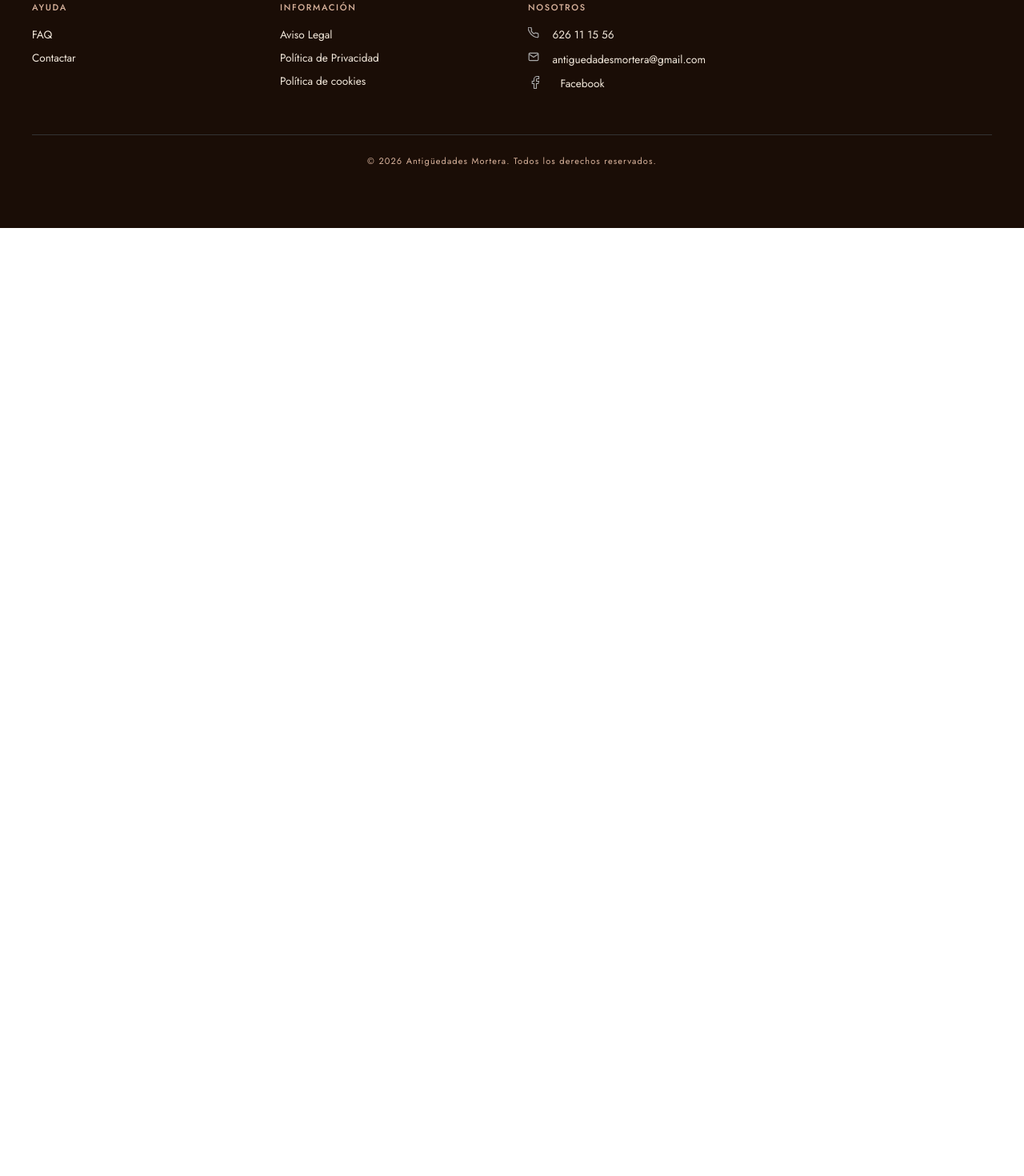
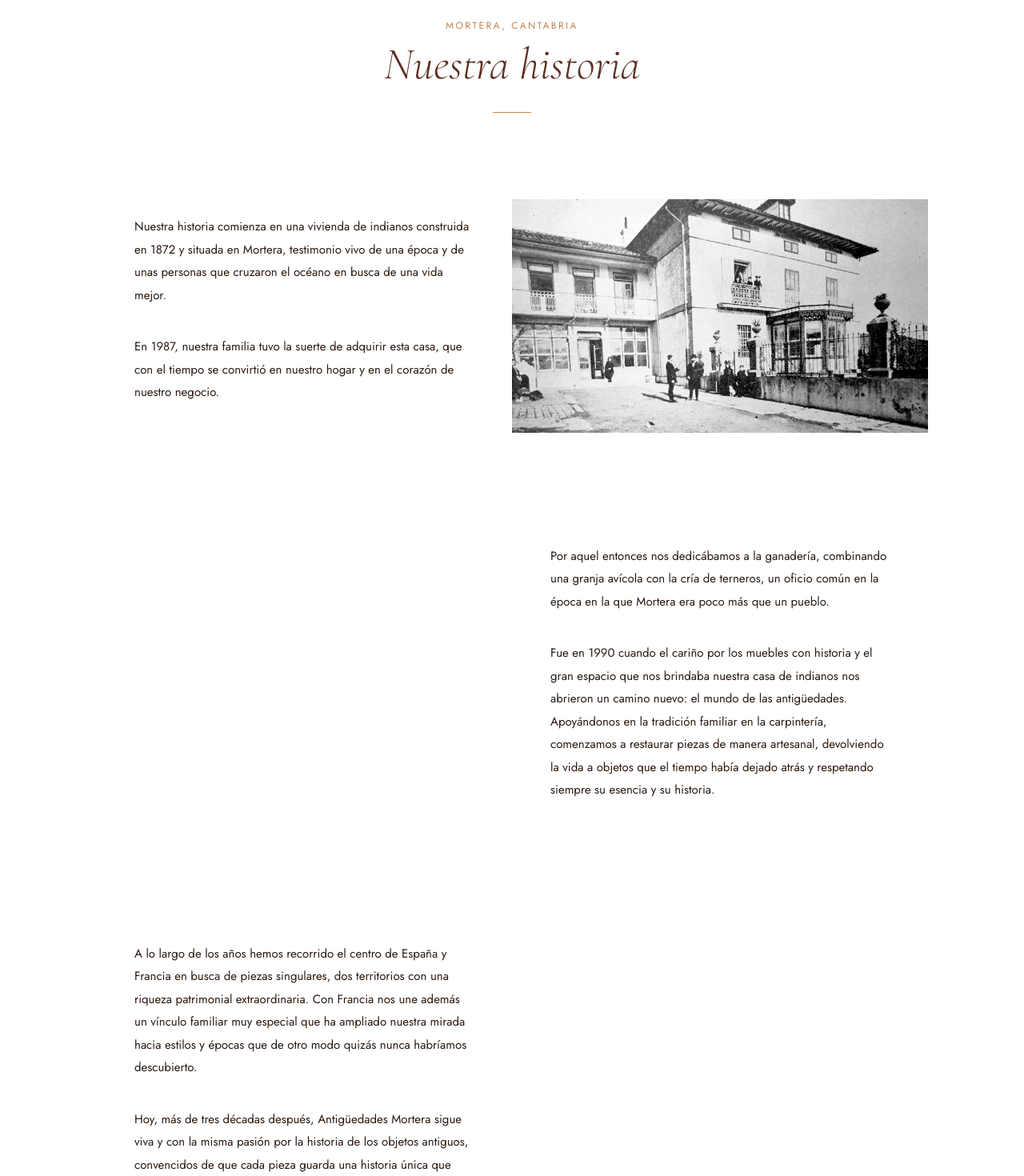
Before and after one commit to paularivero22/anticuario, a React (Vite) app in the folder frontend/: page /sobre-nosotros in a window 1280 px wide. Shown: the part 194-1664 px from the top of the page at 80% size. Before the commit the page ends 800 px from the top, so only its background shows below. Built offline with nearby package versions, Linux system fonts and the light colour scheme; no server answers.

Commit message:
sobre nosotros commit

```diff
--- a/frontend/src/pages/Home.jsx
+++ b/frontend/src/pages/Home.jsx
@@ -103,9 +103,11 @@ export default function Home() {
           <div className="sobre-nosotros-grid">
             <div>
               <p className="section-eyebrow">Nuestra historia</p>
-              <h2 className="sobre-nosotros-title">40 años de historia</h2>
+              <h2 className="sobre-nosotros-title">39 años de historia</h2>
               <p className="sobre-nosotros-text">
-                Lorem ipsum dolor sit amet, consectetur adipiscing elit. Morbi vitae pellentesque magna, et mattis mi. Phasellus et consectetur felis. Cras sit amet hendrerit massa. Nam euismod augue non accumsan maximus.
+                Una historia que comienza en 1987 en una casa de indianos ubicada en Mortera,
+                nacida de una pasión por las antigüedades y el profundo respeto por la
+                memoria que cada pieza lleva consigo.
               </p>
               <button className="btn-primary" onClick={() => navigate('/sobre-nosotros')}>Sobre nosotros</button>
             </div>
--- /dev/null
+++ b/frontend/src/pages/SobreNosotros.css
@@ -0,0 +1,127 @@
+
+.sn-page {
+    background: var(--color-background);
+    padding-bottom: 6em;
+}
+
+/* ===== CABECERA ===== */
+.sn-cabecera {
+    text-align: center;
+    padding: 5em 2em 3em;
+    max-width: 50em;
+    margin: 0 auto;
+}
+
+.sn-subtitulo {
+    font-family: 'Jost', sans-serif;
+    font-size: 0.75em;
+    letter-spacing: 0.2em;
+    text-transform: uppercase;
+    color: var(--color-golden);
+    margin-bottom: 0.75em;
+}
+
+.sn-titulo {
+    font-size: 3.5em;
+    font-weight: 300;
+    font-style: italic;
+    color: var(--color-espresso);
+    line-height: 1.1;
+    margin-bottom: 0.5em;
+}
+
+.sn-linea {
+    width: 3em;
+    height: 1px;
+    background: var(--color-golden);
+    margin: 0 auto;
+}
+
+/* ===== BLOQUES ===== */
+.sn-bloque {
+    display: grid;
+    gap: 0;
+    max-width: 75em;
+    margin: 0 auto;
+    padding: 3em 5em;
+    align-items: center;
+}
+
+.sn-bloque-derecha {
+    grid-template-columns: 1fr 1fr;
+}
+
+.sn-bloque-izquierda {
+    grid-template-columns: 1fr 1fr;
+}
+
+/* ===== TEXTO ===== */
+.sn-texto {
+    padding: 2em 3em;
+    display: flex;
+    flex-direction: column;
+    gap: 1.25em;
+}
+
+.sn-texto p {
+    font-family: 'Jost', sans-serif;
+    font-size: 0.938em;
+    color: var(--color-text);
+    line-height: 1.9;
+}
+
+/* ===== FOTO ===== */
+.sn-foto-wrapper {
+    overflow: hidden;
+}
+
+.sn-foto {
+    width: 100%;
+    aspect-ratio: 16 / 9;
+    object-fit: cover;
+    display: block;
+}
+
+.sn-foto1 {
+    background-image: url('/imagenes/foto-antigua.jpg');
+    background-size: cover;
+    background-position: center;
+    aspect-ratio: 16 / 9;
+}
+
+/* placeholder mientras no hay foto real */
+.sn-foto-placeholder {
+    background: var(--color-border-light);
+    display: flex;
+    align-items: center;
+    justify-content: center;
+    font-family: 'Jost', sans-serif;
+    font-size: 0.875em;
+    color: var(--color-text-muted);
+}
+
+/* ===== RESPONSIVE ===== */
+@media (max-width: 56em) {
+    .sn-bloque,
+    .sn-bloque-derecha,
+    .sn-bloque-izquierda {
+        grid-template-columns: 1fr;
+        padding: 2em 1.5em;
+    }
+
+    .sn-bloque-izquierda .sn-foto-wrapper {
+        order: -1;
+    }
+
+    .sn-texto {
+        padding: 1.5em 0;
+    }
+
+    .sn-titulo {
+        font-size: 2.5em;
+    }
+
+    .sn-cita blockquote {
+        font-size: 1.2em;
+    }
+}
--- a/frontend/src/pages/SobreNosotros.jsx
+++ b/frontend/src/pages/SobreNosotros.jsx
@@ -1,3 +1,79 @@
+import './SobreNosotros.css'
 
 export default function SobreNosotros() {
+    return (
+        <div className="sn-page">
+
+            {/* CABECERA */}
+            <div className="sn-cabecera">
+                <p className="sn-subtitulo">Mortera, Cantabria</p>
+                <h1 className="sn-titulo">Nuestra historia</h1>
+                <div className="sn-linea" />
+            </div>
+
+            {/* BLOQUE 1: texto + foto */}
+            <div className="sn-bloque sn-bloque-derecha">
+                <div className="sn-texto">
+                    <p>
+                        Nuestra historia comienza en una vivienda de indianos construida en 1872 y
+                        situada en Mortera, testimonio vivo de una época y de unas personas que
+                        cruzaron el océano en busca de una vida mejor.
+                    </p>
+
+                    <p>
+                        En 1987, nuestra familia tuvo la suerte de adquirir esta casa, que con el
+                        tiempo se convirtió en nuestro hogar y en el corazón de nuestro negocio.
+                    </p>
+                </div>
+                <div className="sn-foto-wrapper">
+                    <div className="sn-foto1"></div>
+                </div>
+            </div>
+
+            {/* BLOQUE 2: foto + texto */}
+            <div className="sn-bloque sn-bloque-izquierda">
+                <div className="sn-foto-wrapper">
+                    <div className="sn-foto2"></div>
+                </div>
+                <div className="sn-texto">
+                    <p>
+                        Por aquel entonces nos dedicábamos a la ganadería, combinando una granja
+                        avícola con la cría de terneros, un oficio común en la época en la que
+                        Mortera era poco más que un pueblo.
+                    </p>
+                    <p>
+                        Fue en 1990 cuando el cariño por los muebles con historia y el gran espacio
+                        que nos brindaba nuestra casa de indianos nos abrieron un camino nuevo: el
+                        mundo de las antigüedades. Apoyándonos en la tradición familiar en la
+                        carpintería, comenzamos a restaurar piezas de manera artesanal, devolviendo
+                        la vida a objetos que el tiempo había dejado atrás y respetando siempre su
+                        esencia y su historia.
+                    </p>
+                </div>
+            </div>
+
+            {/* BLOQUE 3: texto centrado + foto */}
+            <div className="sn-bloque sn-bloque-derecha">
+                <div className="sn-texto">
+                    <p>
+                        A lo largo de los años hemos recorrido el centro de España y Francia en
+                        busca de piezas singulares, dos territorios con una riqueza patrimonial
+                        extraordinaria. Con Francia nos une además un vínculo familiar muy especial
+                        que ha ampliado nuestra mirada hacia estilos y épocas que de otro modo
+                        quizás nunca habríamos descubierto.
+                    </p>
+                    <p>
+                        Hoy, más de tres décadas después, Antigüedades Mortera sigue viva y con
+                        la misma pasión por la historia de los objetos antiguos, convencidos de
+                        que cada pieza guarda una historia única que merece ser preservada y
+                        encontrar un nuevo hogar donde continúe su relato.
+                    </p>
+                </div>
+                <div className="sn-foto-wrapper">
+                    <div className="sn-foto3"></div>
+                </div>
+            </div>
+
+        </div>
+    )
 }
```
Also changed, not shown: 1 other file (tests, documents, lock files or other folders).
